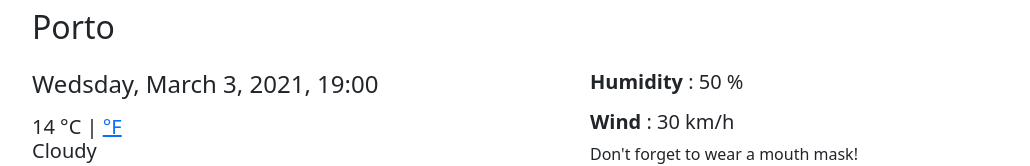
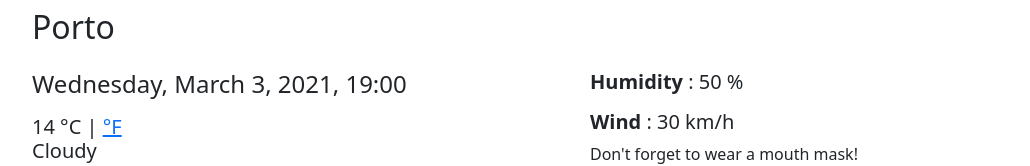
Before and after one commit to SandraLima2813/Weather-App, a plain HTML site: page index.html in a window 1280 px wide. Shown: the part 214-380 px from the top of the page, without its empty margins (50-1080 px from the left). Drawn offline with nearby package versions, Linux system fonts and the light colour scheme.

Commit message:
Corrected the Days

```diff
--- a/src/index.js
+++ b/src/index.js
@@ -16,7 +16,7 @@ let days = [
   "Sunday",
   "Monday",
   "Tuesday",
-  "Wedsday",
+  "Wednesday",
   "Thursday",
   "Friday",
   "Saurday"
--- a/src/styles.css
+++ b/src/styles.css
@@ -1,14 +1,3 @@
-.weather-app-wrapper {
-  max-width: 600px;
-  margin: 30px auto;
-}
-
-.weather-app {
-  padding: 20px;
-  border: 1px solid #dadde1;
-  border-radius: 5px;
-}
-
 
 
 body {
@@ -42,6 +31,9 @@ p {
   font-family: "Open Sans", sans-serif;
 }
 
+
+
+
 .footer {
   position: fixed;
   bottom: 0;
```
Also changed, not shown: index.html (+2 -1 lines).
